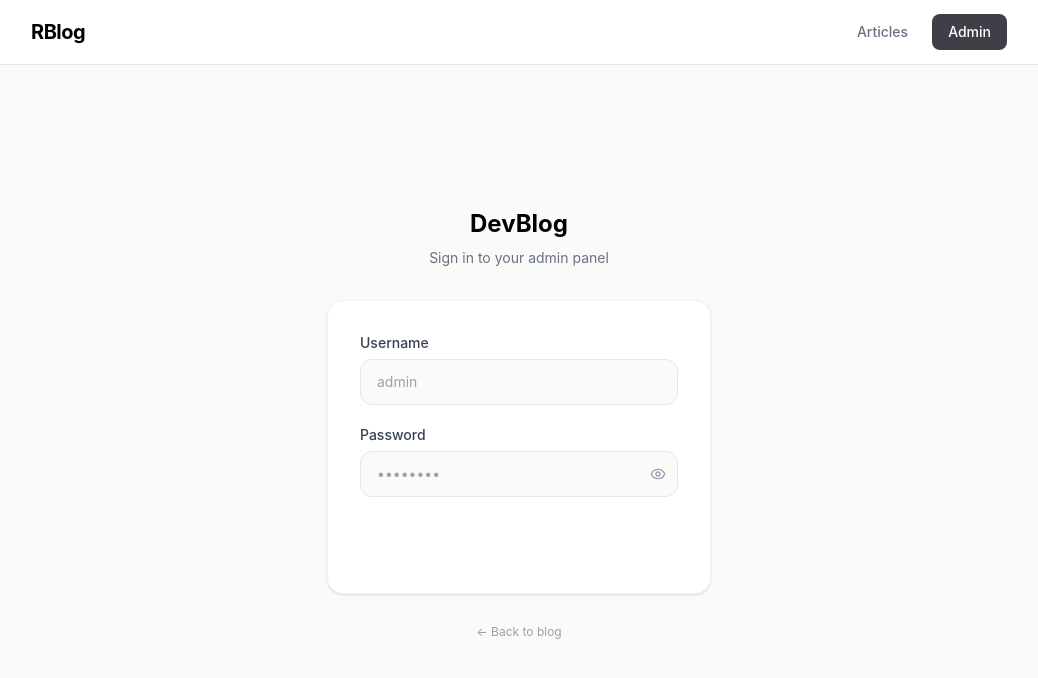
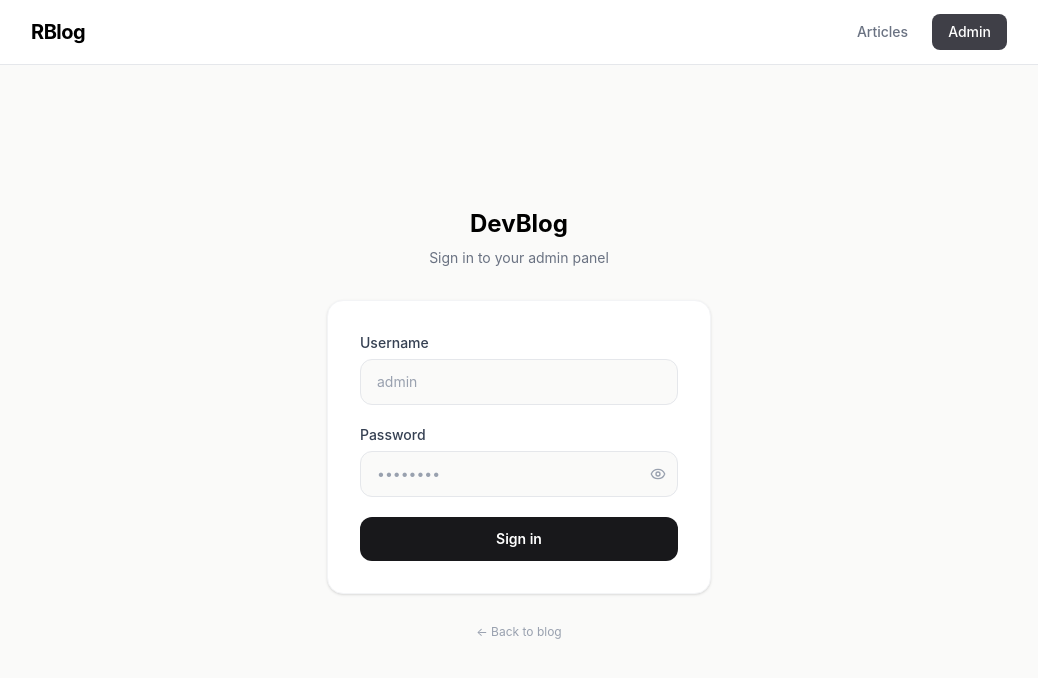
Before and after one commit to NyiWaiYanHtoon/blog-fe, a React (Vite) app: page /login in a window 1280 px wide. Shown: the top 678 px of the page, without its empty margins (121-1159 px from the left). Built offline with nearby package versions, Linux system fonts and the light colour scheme.

Commit message:
fix sign in btn

```diff
--- a/src/pages/LoginPage.jsx
+++ b/src/pages/LoginPage.jsx
@@ -66,7 +66,7 @@ export default function LoginPage() {
 
             <button
               type="submit"
-              className="w-full py-3 bg-navy text-white text-sm font-semibold rounded-xl hover:bg-navy/90 transition-colors cursor-pointer"
+              className="w-full py-3 text-white text-sm font-semibold rounded-xl bg-zinc-900 transition-colors cursor-pointer"
             >
               Sign in
             </button>
```
